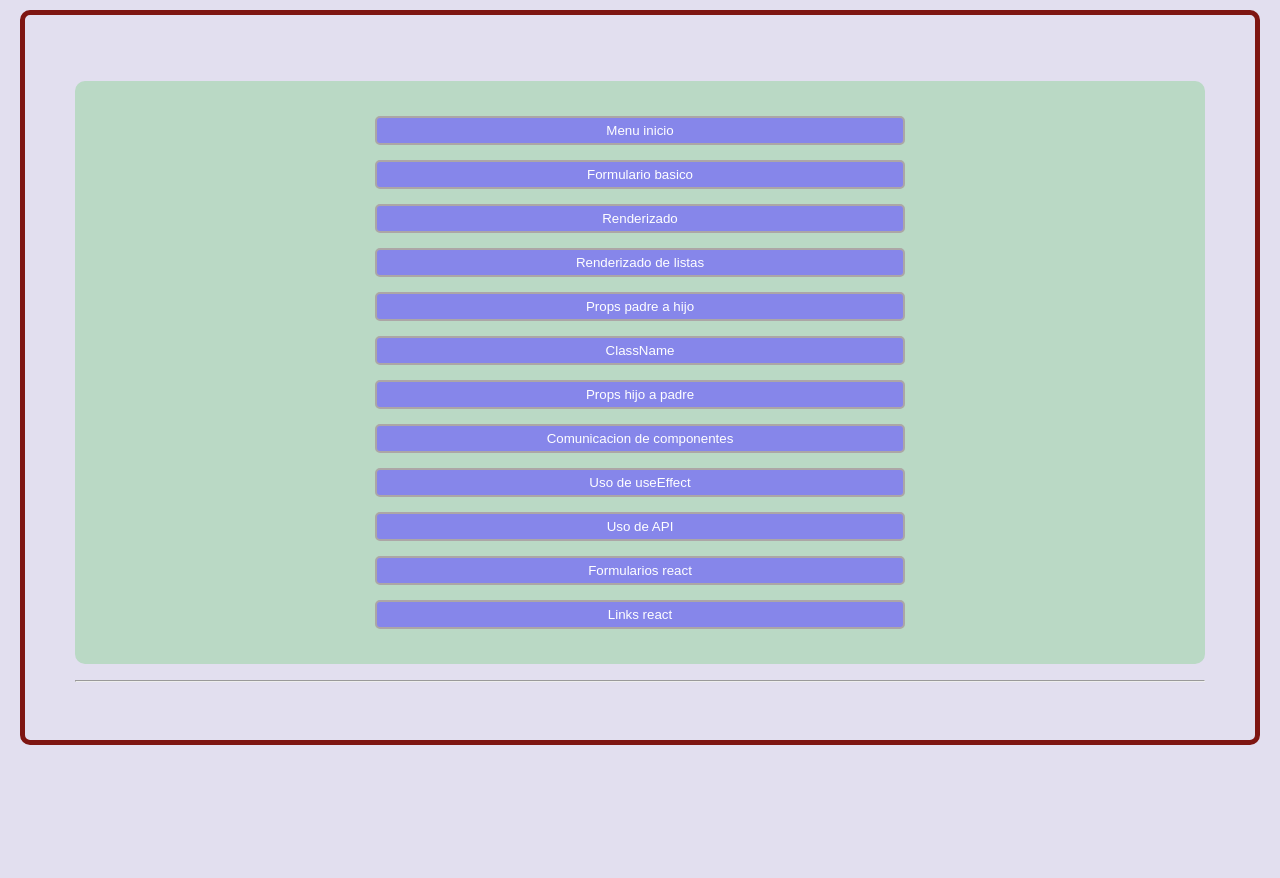
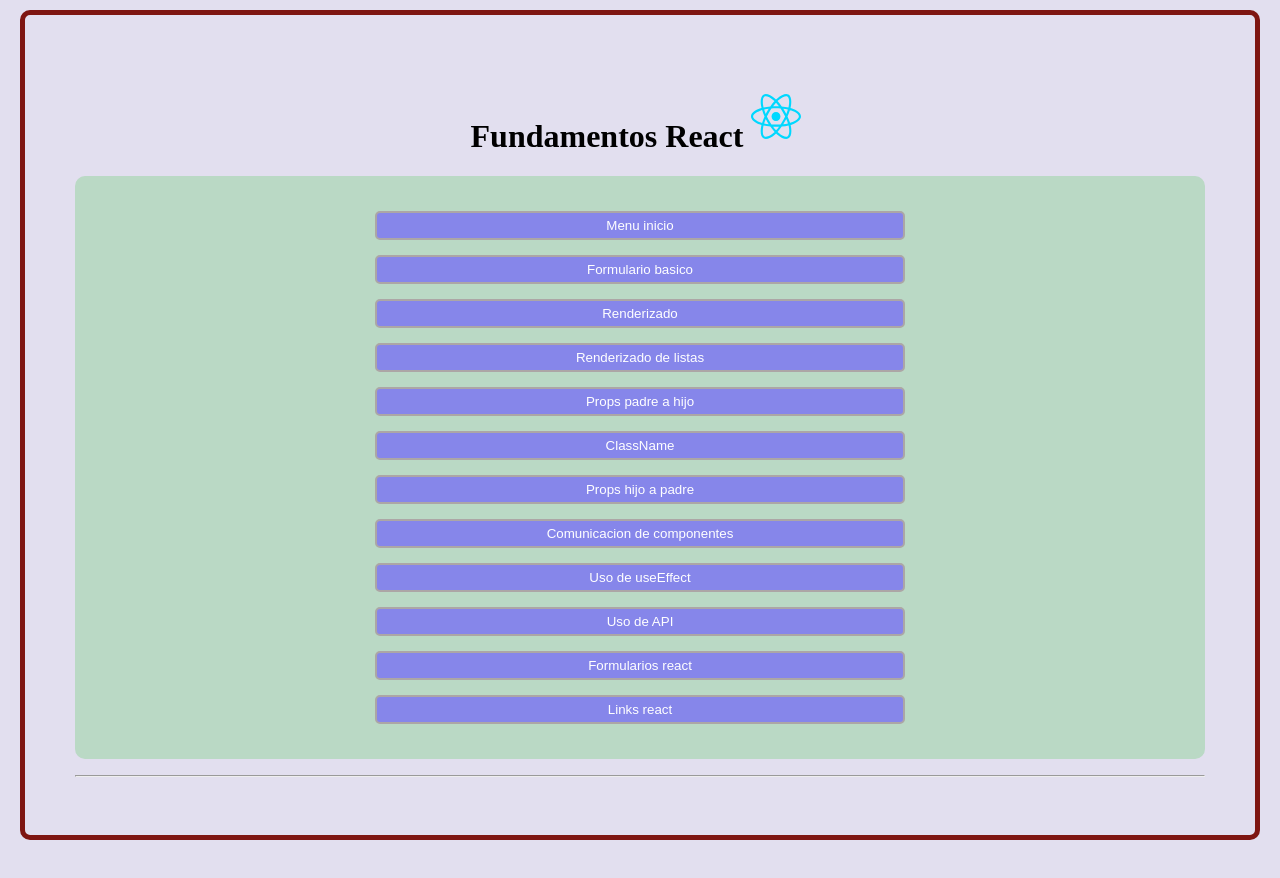
Before and after one commit to DanielGuzmanV/React-Js-Fundamentos, a React (Vite) app: page / in a window 1280 px wide. Shown: the top 878 px of the page. Built offline with nearby package versions, Linux system fonts and the light colour scheme.

Commit message:
HomePage modificado para solo fundamentos

```diff
--- a/src/pages/HomePage.jsx
+++ b/src/pages/HomePage.jsx
@@ -1,5 +1,6 @@
 import { useNavigate } from "react-router-dom"
 import styles from './HomePage.module.css';
+import reactLogo from '../assets/react.svg'
 
 function HomePage() {
 
@@ -10,6 +11,15 @@ function HomePage() {
 
   return (
     <div>
+
+      <h1 onClick={() => handleRoutes('/')} >
+        Fundamentos React
+        <img style={{
+          width: '50px',
+          padding: '8px'
+        }} src={reactLogo}/>
+      </h1>
+
 
       <ul className={styles.ulstl}>
         <li className={styles.listItem}>
```
